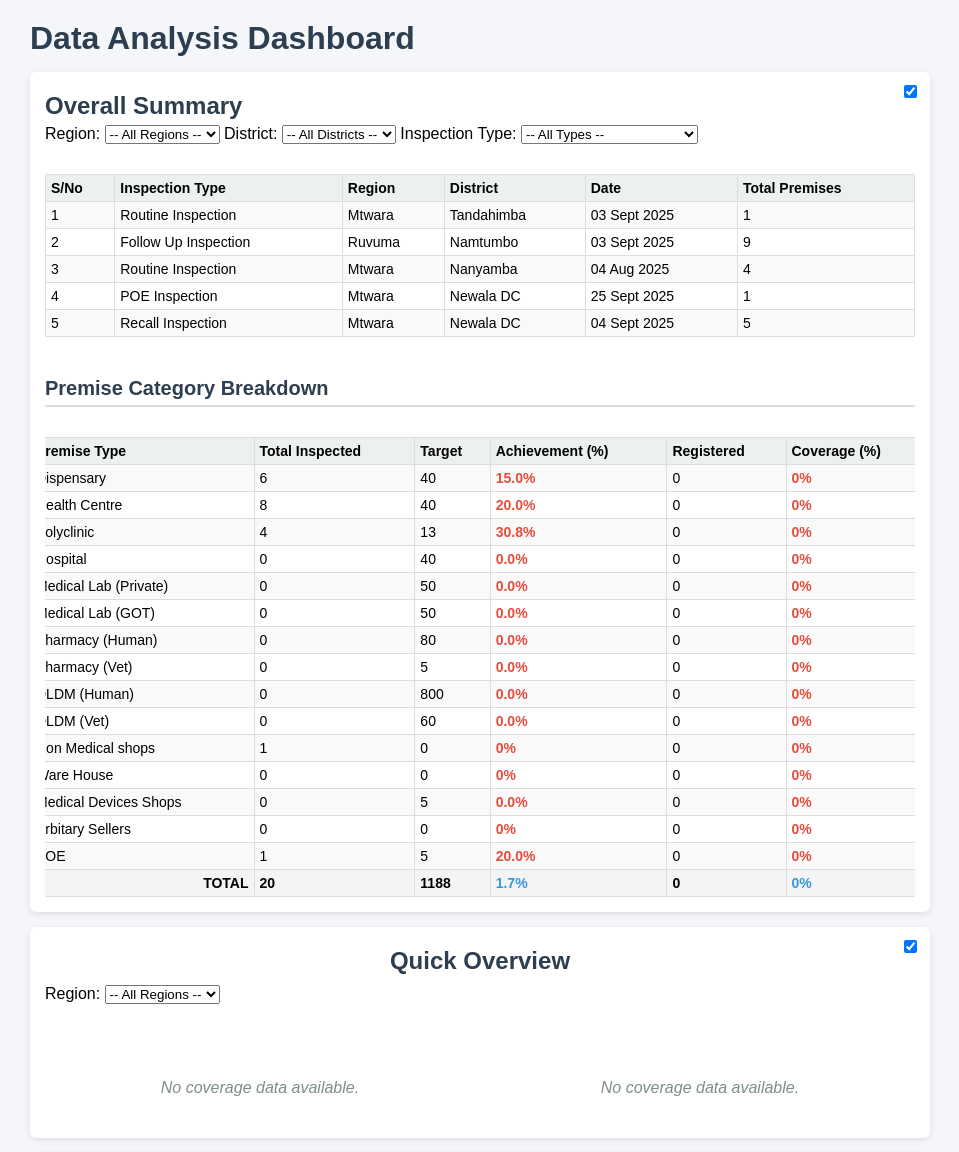
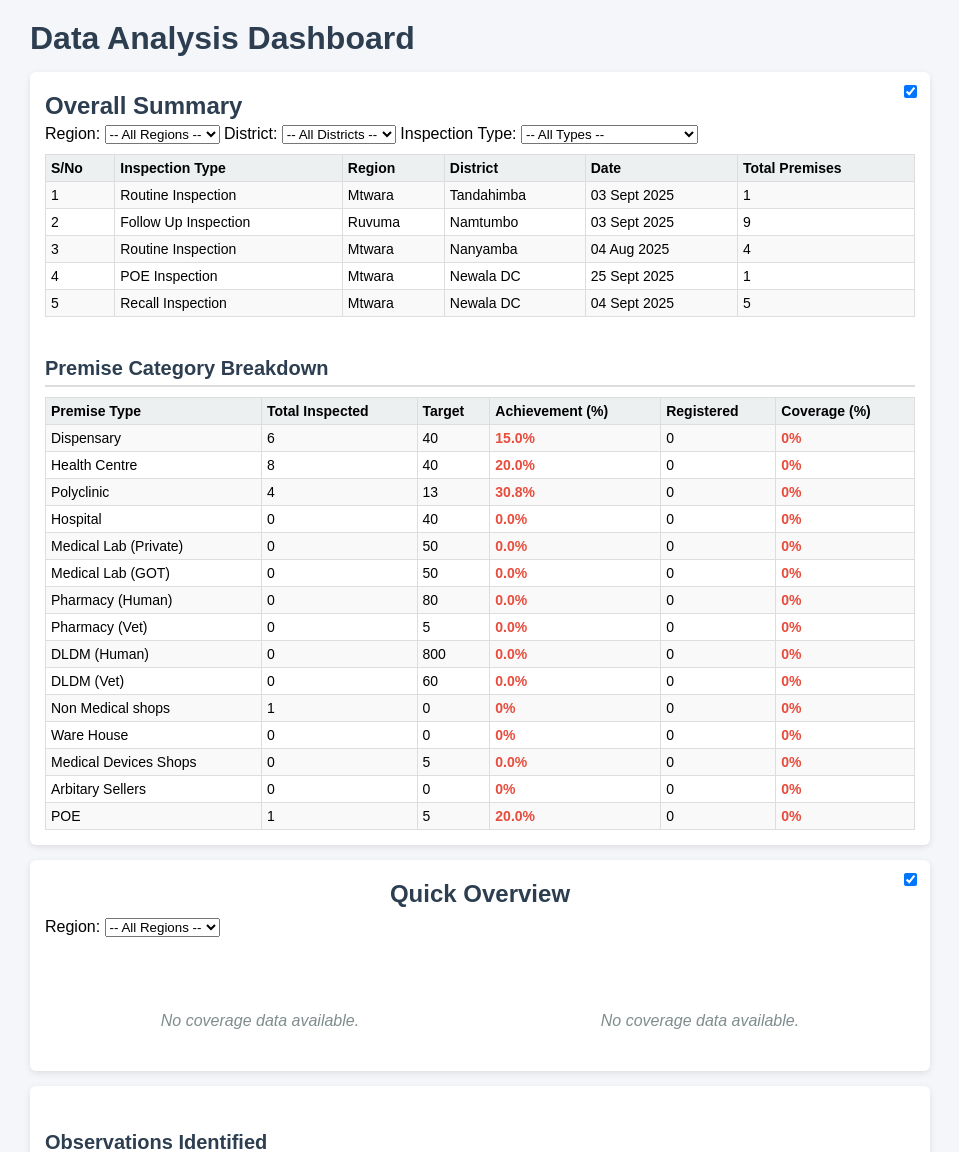
Before and after one commit to benjaminkamoga/ISRT, a Flask app: page /data-analysis in a window 1280 px wide. Shown: the top 1152 px of the page, without its empty margins (175-1134 px from the left). Run offline with Flask 3, Linux system fonts and the light colour scheme; data that the repository does not hold is empty; some libraries are stand-ins or nearby versions.

Commit message:
reverse 3

```diff
--- a/templates/data_analysis.html
+++ b/templates/data_analysis.html
@@ -124,14 +124,6 @@ h1,h2,h3,h4 { color:#2c3e50; margin:5px 0;}
 }
 
 
-#overall-summary-content {
-    overflow-x: auto;
-}
-
-#overall-summary-content table {
-    border-collapse: collapse;
-    white-space: nowrap;
-}
 
 </style>
 </head>
@@ -497,8 +489,8 @@ table.style.minWidth = '800px';  // Force table to be scrollable on small screen
     });
 
     // Append the table
-    tableWrapper.appendChild(table);
-contentDiv.appendChild(tableWrapper);
+    contentDiv.appendChild(table);
+
 
 
     // === Add Show More / Show Less buttons ===
@@ -559,12 +551,8 @@ contentDiv.appendChild(tableWrapper);
         ...Object.keys(targetCounts)
     ]));
 
-    const breakdownWrapper = document.createElement('div');
-breakdownWrapper.style.overflowX = 'auto';
-breakdownWrapper.style.width = '100%';
-
-const breakdownTable = document.createElement('table');
-breakdownTable.style.minWidth = '900px';  // Adjust width for this table
+    const breakdownTable = document.createElement('table');
+
 
     breakdownTable.innerHTML = `<tr>
         <th>Premise Type</th>
@@ -660,8 +648,8 @@ breakdownTable.style.minWidth = '900px';  // Adjust width for this table
         <td class="${isInspectionTypeFiltered ? 'blur-column' : ''}" style="color:#3498db;">${totalCoveragePercent}%</td>
     `;
 
-    breakdownTable.appendChild(totalRow);
-    breakdownWrapper.appendChild(breakdownTable);
+    contentDiv.appendChild(breakdownTable);
+
 contentDiv.appendChild(breakdownWrapper);
 
 }
```
